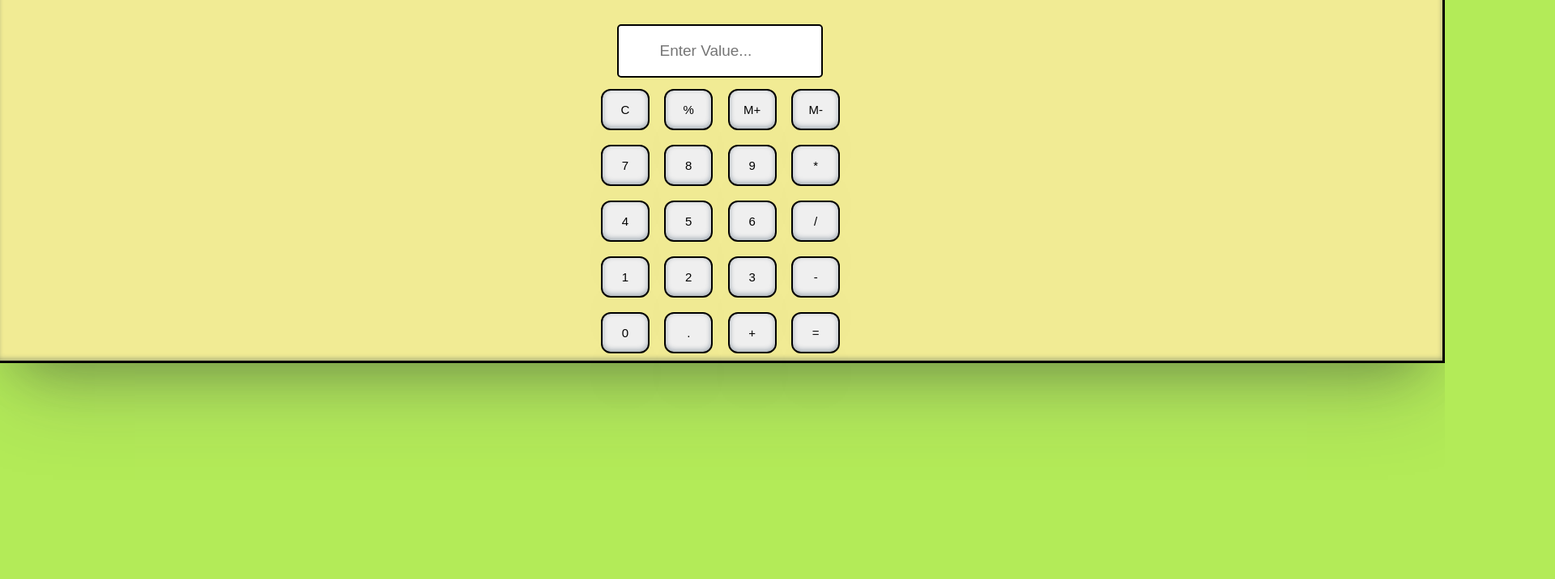
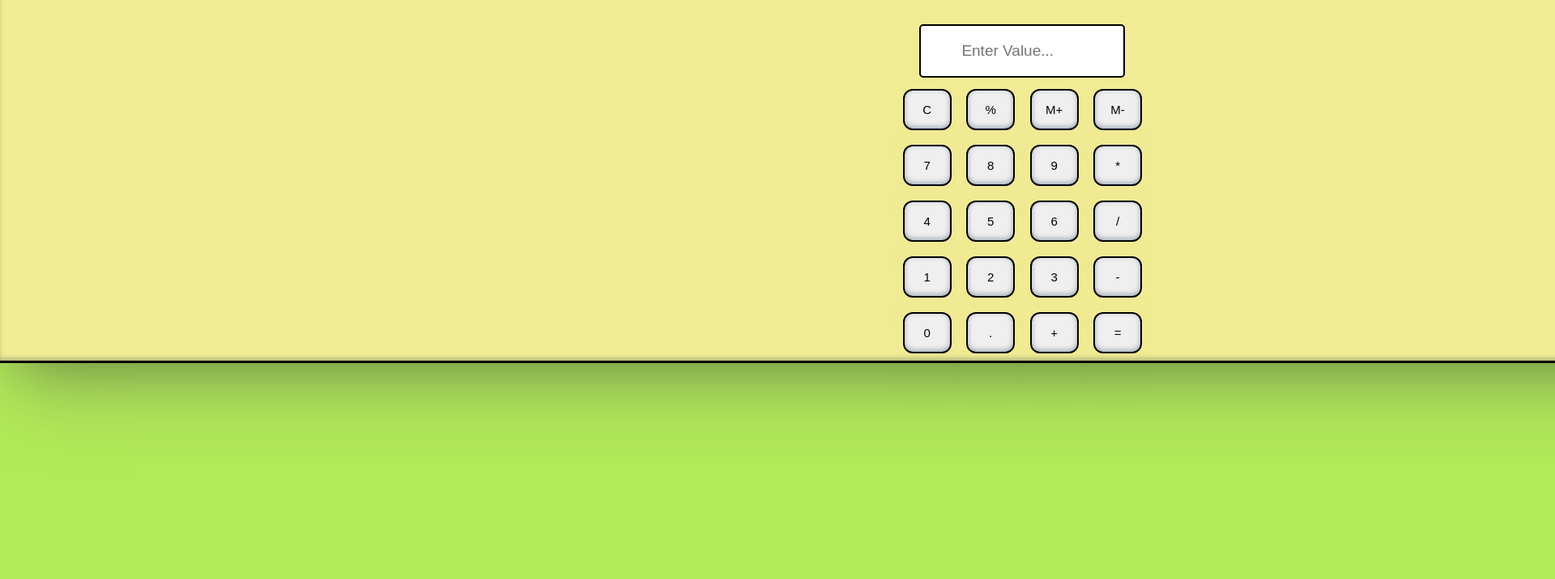
Before and after one commit to Dilawarkhan1417/khanmatescalculator.github.io, a plain HTML site: page index.html in a window 1280 px wide. Shown: the part 84-800 px from the top of the page at 81% size, 1920 px wide, since content can reach past the window. Drawn offline with nearby package versions, Linux system fonts and the light colour scheme.

Commit message:
Update index.css

```diff
--- a/index.css
+++ b/index.css
@@ -16,7 +16,7 @@ body{
     text-align: center;
     justify-content: center;
     align-items: center;
-    width: 141%;
+    width: 200%;
     background-color: rgb(241, 235, 148);
     border: 3px solid black;
 
```
